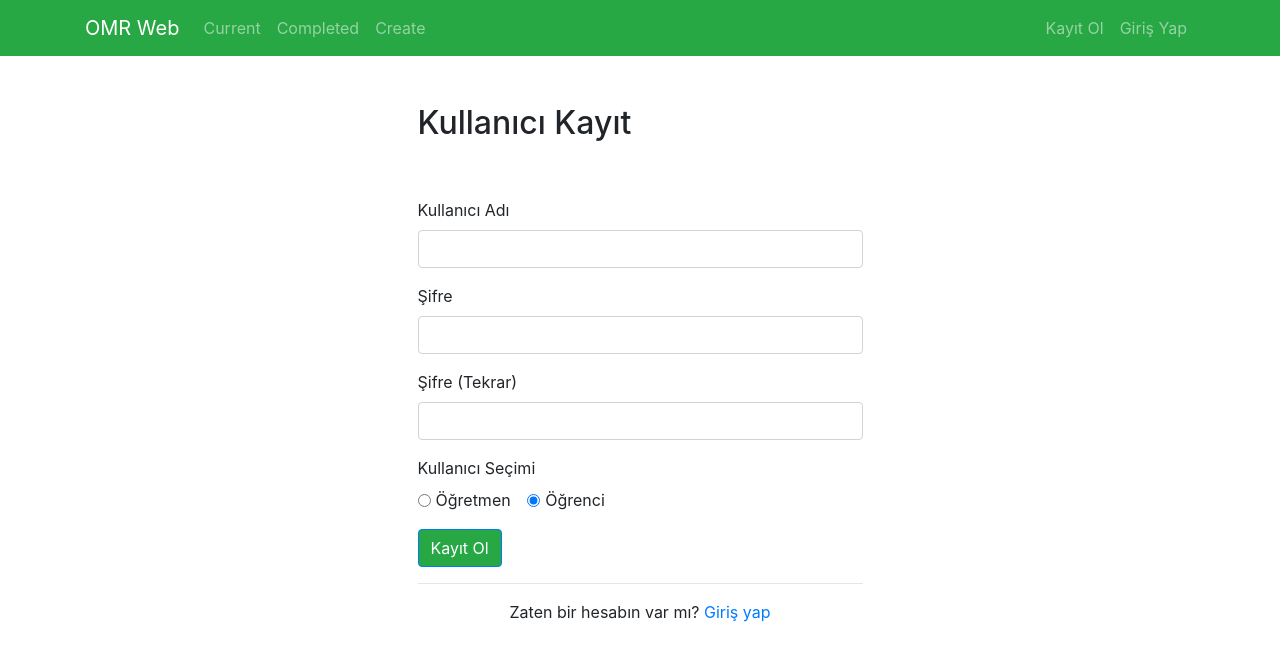
After one commit to Python-Egitici-Egitimi-OOP-Grup-8/web_app_project, a Django app: page /signup/ in a window 1280 px wide. The commit adds this page. Shown: the top 661 px of the page. Run offline with Django 3.2, Linux system fonts and the light colour scheme; some libraries are stand-ins or nearby versions.

Commit message:
User login yapıldı

```diff
--- a/oturum/templates/oturum/base.html
+++ b/oturum/templates/oturum/base.html
@@ -11,39 +11,54 @@
     <title>Hello, world!</title>
   </head>
   <body>
-  <nav class="navbar navbar-expand-lg navbar-light bg-light">
-  <a class="navbar-brand" href="#">Navbar</a>
-  <button class="navbar-toggler" type="button" data-toggle="collapse" data-target="#navbarSupportedContent" aria-controls="navbarSupportedContent" aria-expanded="false" aria-label="Toggle navigation">
+
+
+
+
+<nav class="navbar navbar-expand-md  navbar-dark bg-success">
+<div class="container">
+    <a class="navbar-brand" href="{% comment %} {% url 'home' %} {% endcomment %}">
+            <span>OMR Web </span>
+    </a>
+    <button class="navbar-toggler" type="button" data-toggle="collapse" data-target="#navbarNav" aria-controls="navbarNav" aria-expanded="false" aria-label="Toggle navigation">
         <span class="navbar-toggler-icon"></span>
     </button>
+    <div class="collapse navbar-collapse" id="navbarNav">
+   {% comment %}  {% if user.is_authenticated %} {% endcomment %}
+        <ul class="navbar-nav mr-auto">
 
-  <div class="collapse navbar-collapse" id="navbarSupportedContent">
-    <ul class="navbar-nav mr-auto">
-      <li class="nav-item active">
-        <a class="nav-link" href="#">Home <span class="sr-only">(current)</span></a>
+                <li class="nav-item ">
+                    <a class="nav-link" href="{% comment %} {% url 'currenttodos' %} {% endcomment %}">Current</a>
+                </li>
+                <li class="nav-item ">
+                    <a class="nav-link" href="{% comment %} {% url 'completedtodos' %} {% endcomment %}">Completed</a>
+                </li>
+                <li class="nav-item ">
+                    <a class="nav-link" href="{% comment %} {% url 'createtodo' %} {% endcomment %}">Create</a>
+                </li>
+
+        </ul>
+  {% comment %}   {% endif %} {% endcomment %}
+    <ul class="navbar-nav ml-auto">
+            {% if user.is_authenticated %}
+                <li class="nav-item">
+
+                    <a href="#" onclick="$('#signOutBtn').click()" class="nav-link">Çıkış Yap</a>
+                    <form style='display: none;' method="POST" action="{% url 'logoutuser' %}">
+                        {% csrf_token %}
+                        <button id="signOutBtn" type="submit">Logout</button>
+                    </form>
+                </li>
+            {% else %}
+                <li class="nav-item">
+                    <a class="nav-link" href="{% url 'signupuser' %}">Kayıt Ol</a>
                 </li>
                 <li class="nav-item">
-        <a class="nav-link" href="#">Link</a>
+                    <a class="nav-link" href="{% url 'loginuser' %}">Giriş Yap</a>
                 </li>
-      <li class="nav-item dropdown">
-        <a class="nav-link dropdown-toggle" href="#" id="navbarDropdown" role="button" data-toggle="dropdown" aria-haspopup="true" aria-expanded="false">
-          Dropdown
-        </a>
-        <div class="dropdown-menu" aria-labelledby="navbarDropdown">
-          <a class="dropdown-item" href="#">Action</a>
-          <a class="dropdown-item" href="#">Another action</a>
-          <div class="dropdown-divider"></div>
-          <a class="dropdown-item" href="#">Something else here</a>
+            {% endif %}
+        </ul>
     </div>
-      </li>
-      <li class="nav-item">
-        <a class="nav-link disabled" href="#" tabindex="-1" aria-disabled="true">Disabled</a>
-      </li>
-    </ul>
-    <form class="form-inline my-2 my-lg-0">
-      <input class="form-control mr-sm-2" type="search" placeholder="Search" aria-label="Search">
-      <button class="btn btn-outline-success my-2 my-sm-0" type="submit">Search</button>
-    </form>
 </div>
 </nav>
     <div class="container">
--- a/oturum/templates/oturum/home.html
+++ b/oturum/templates/oturum/home.html
@@ -12,7 +12,7 @@
 
                  <h1>Sayfamıza hoşgeldiniz</h1>
             <p>Kullanıcı kaydı veya girişi yaparak işlemlerinize başlayabilirsiniz</p>
-        <a role="button" class="btn btn-primary btn-lg" href="">Başla</a>
+        <a role="button" class="btn btn-primary btn-md bg-success" href="{% url 'signupuser' %}">Başla</a>
         </div>
     </div>
 
--- /dev/null
+++ b/oturum/templates/oturum/signupuser.html
@@ -0,0 +1,50 @@
+{% extends "oturum/base.html" %}
+
+{% block content %}
+    <div class="row justify-content-center mt-5">
+        <div class="col-md-5">
+            <h2>Kullanıcı Kayıt</h2>
+        </div>
+    </div>
+    <div class="row justify-content-center mt-5">
+        <div class="col-md-5">
+            {% if error %}
+                <div class="alert alert-danger" role="alert">
+                    {{ error }}
+                </div>
+            {% endif %}
+            <form method="POST">
+                {% csrf_token %}
+                <div class="form-group">
+                    <label for="username">Kullanıcı Adı</label>
+                    <input type="text" name="username" class="form-control" id="username" aria-describedby="usernameHelp">
+
+                </div>
+                <div class="form-group">
+                    <label for="password1">Şifre</label>
+                    <input type="password" name="password1" class="form-control" id="password1">
+                </div>
+                <div class="form-group">
+                    <label for="password2">Şifre (Tekrar)</label>
+                    <input type="password" name="password2" class="form-control" id="password2">
+                </div>
+                 <div class="form-group">
+                     <label for="password2">Kullanıcı Seçimi</label><br>
+                     <div class="form-check form-check-inline">
+                        <input class="form-check-input" type="radio" name="rol" id="rol" value="ogretmen">
+                        <label class="form-check-label" for="inlineRadio1">Öğretmen</label>
+                        </div>
+                        <div class="form-check form-check-inline">
+                        <input class="form-check-input" type="radio" name="rol" id="rol" value="ogrenci" checked="checked">
+                        <label class="form-check-label" for="inlineRadio2">Öğrenci</label>
+                        </div>
+                </div>
+                <button type="submit" class="btn btn-primary bg-success">Kayıt Ol</button>
+            </form>
+            <hr>
+            <div class="text-center">
+               Zaten bir hesabın var mı? <a href="{% comment %} {% url 'loginuser' %} {% endcomment %}">Giriş yap</a>
+            </div>
+        </div>
+    </div>
+{% endblock %}
--- a/oturum/urls.py
+++ b/oturum/urls.py
@@ -5,5 +5,7 @@ urlpatterns = [
 
     #todos
     path('',views.home),
-
+    path('signup/', views.signupuser, name='signupuser'),
+    path('login/', views.loginuser, name='loginuser'),
+    path('logout/', views.logoutuser, name='logoutuser'),
 ]
--- a/oturum/views.py
+++ b/oturum/views.py
@@ -1,4 +1,56 @@
-from django.shortcuts import render
+from django.shortcuts import render,redirect, get_object_or_404
+from django.contrib.auth.forms import UserCreationForm, AuthenticationForm
+from django.contrib.auth.models import User,Group
+from django.db import IntegrityError
+from django.contrib.auth import login, logout, authenticate
+from django.contrib.auth.decorators import login_required
+
 
 def home(request):
     return render(request, 'oturum/home.html')
+
+def signupuser(request):
+    if request.method == 'GET':
+        return render(request, 'oturum/signupuser.html', {'form':UserCreationForm()})
+    else:
+        if request.POST['password1'] == request.POST['password2']:
+            try:
+                user = User.objects.create_user(request.POST['username'], password=request.POST['password1'])
+                user.save()
+                usergroup, created = Group.objects.get_or_create(name=request.POST['rol'] )
+                user.groups.add(usergroup)
+                login(request, user)
+                if request.POST['rol']=="ogretmen":
+                    return redirect('/ogretmen/')
+                else:
+                    return redirect('/ogrenci/')
+            except IntegrityError:
+                return render(request, 'oturum/signupuser.html', {'form':UserCreationForm(), 'error':'Bu kullanıcı daha önce oluşturuldu lütfen başka bir kullanıcı adı seçiniz!'})
+        else:
+            return render(request, 'oturum/signupuser.html', {'form':UserCreationForm(), 'error':'Şifreler Eşleşmiyor'})
+
+def is_ogretmen(user):
+        return user.groups.filter(name='ogretmen').exists()
+
+def is_ogrenci(user):
+        return user.groups.filter(name='ogrenci').exists()
+
+def loginuser(request):
+    if request.method == 'GET':
+        return render(request, 'oturum/loginuser.html', {'form':AuthenticationForm()})
+    else:
+        user = authenticate(request, username=request.POST['username'], password=request.POST['password'])
+        if user is None:
+            return render(request, 'oturum/loginuser.html', {'form':AuthenticationForm(), 'error':'Kullanıcı adı veya Şifre Hatalı'})
+        else:
+            login(request, user)
+            if is_ogretmen(user):
+                return redirect('/ogretmen/')
+            else:
+                return redirect('/ogrenci/')
+
+@login_required
+def logoutuser(request):
+    if request.method == 'POST':
+        logout(request)
+        return redirect('home')
```
Also changed, not shown: oturum/templates/oturum/loginuser.html (added, +34 -0 lines), restApi/views.py (+8 -6 lines), db.sqlite3. Lines whose indentation alone changed are shown as unchanged.
